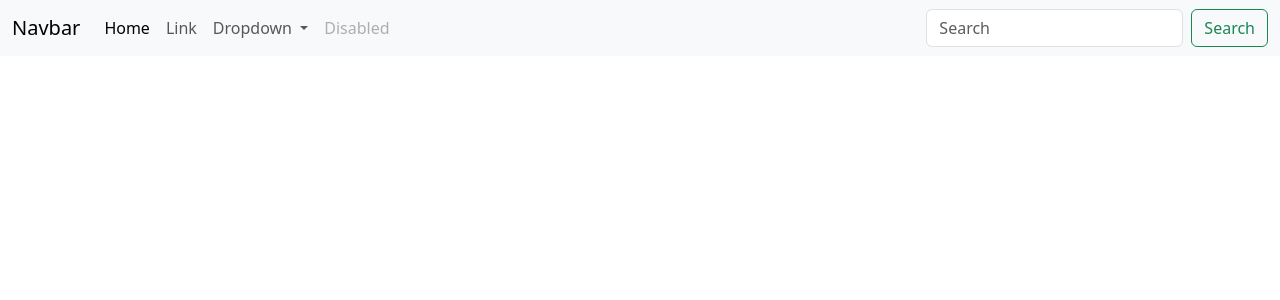
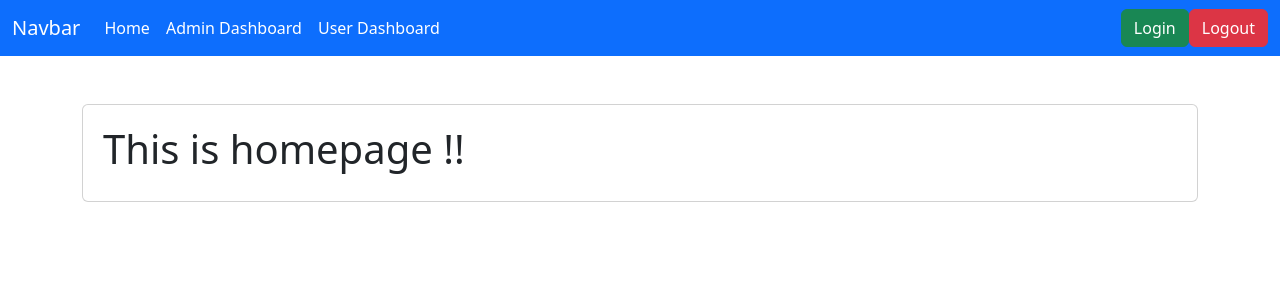
Before and after one commit to kunal2604/trishopui, an Angular app: page /home in a window 1280 px wide. Before the commit this address led to /. Shown: the top 300 px of the page. Built offline with nearby package versions, Linux system fonts and the light colour scheme.

Commit message:
Basic routing

```diff
--- a/src/app/app.component.html
+++ b/src/app/app.component.html
@@ -1 +1,2 @@
 <app-header></app-header>
+<router-outlet></router-outlet>
--- a/src/app/app.routes.ts
+++ b/src/app/app.routes.ts
@@ -1,3 +1,14 @@
 import { Routes } from '@angular/router';
+import { HomeComponent } from './home/home.component';
+import { AdminComponent } from './admin/admin.component';
+import { UserComponent } from './user/user.component';
+import { LoginComponent } from './login/login.component';
+import { ForbiddenComponent } from './forbidden/forbidden.component';
 
-export const routes: Routes = [];
+export const routes: Routes = [
+    {path:'home', component: HomeComponent},
+    {path:'admin', component: AdminComponent},
+    {path:'user', component: UserComponent},
+    {path:'login', component: LoginComponent},
+    {path:'forbidden', component: ForbiddenComponent}
+];
--- a/src/app/header/header.component.html
+++ b/src/app/header/header.component.html
@@ -1,4 +1,4 @@
-<nav class="navbar navbar-expand-lg bg-body-tertiary">
+<nav class="navbar navbar-expand-lg navbar-dark bg-primary">
     <div class="container-fluid">
       <a class="navbar-brand" href="#">Navbar</a>
       <button class="navbar-toggler" type="button" data-bs-toggle="collapse" data-bs-target="#navbarSupportedContent" aria-controls="navbarSupportedContent" aria-expanded="false" aria-label="Toggle navigation">
@@ -7,30 +7,17 @@
       <div class="collapse navbar-collapse" id="navbarSupportedContent">
         <ul class="navbar-nav me-auto mb-2 mb-lg-0">
           <li class="nav-item">
-            <a class="nav-link active" aria-current="page" href="#">Home</a>
+            <a class="nav-link active" aria-current="page" routerLink="/home">Home</a>
           </li>
           <li class="nav-item">
-            <a class="nav-link" href="#">Link</a>
-          </li>
-          <li class="nav-item dropdown">
-            <a class="nav-link dropdown-toggle" href="#" role="button" data-bs-toggle="dropdown" aria-expanded="false">
-              Dropdown
-            </a>
-            <ul class="dropdown-menu">
-              <li><a class="dropdown-item" href="#">Action</a></li>
-              <li><a class="dropdown-item" href="#">Another action</a></li>
-              <li><hr class="dropdown-divider"></li>
-              <li><a class="dropdown-item" href="#">Something else here</a></li>
-            </ul>
+            <a class="nav-link active" aria-current="page" routerLink="/admin">Admin Dashboard</a>
           </li>
           <li class="nav-item">
-            <a class="nav-link disabled" aria-disabled="true">Disabled</a>
+            <a class="nav-link active" aria-current="page" routerLink="/user">User Dashboard</a>
           </li>
         </ul>
-        <form class="d-flex" role="search">
-          <input class="form-control me-2" type="search" placeholder="Search" aria-label="Search">
-          <button class="btn btn-outline-success" type="submit">Search</button>
-        </form>
+        <button type="button" class="btn btn-success" routerLink="/login">Login</button>
+        <button type="button" class="btn btn-danger">Logout</button>
       </div>
     </div>
   </nav>
--- a/src/app/header/header.component.ts
+++ b/src/app/header/header.component.ts
@@ -1,9 +1,10 @@
 import { Component } from '@angular/core';
+import { RouterLink } from '@angular/router';
 
 @Component({
   selector: 'app-header',
   standalone: true,
-  imports: [],
+  imports: [RouterLink],
   templateUrl: './header.component.html',
   styleUrl: './header.component.css'
 })
--- a/src/app/home/home.component.html
+++ b/src/app/home/home.component.html
@@ -1 +1,5 @@
-<p>home works!</p>
+<div class="container mt-5">
+    <div class="card" style="padding: 20px;">
+        <h1>This is homepage !!</h1>
+    </div>
+</div>
```
